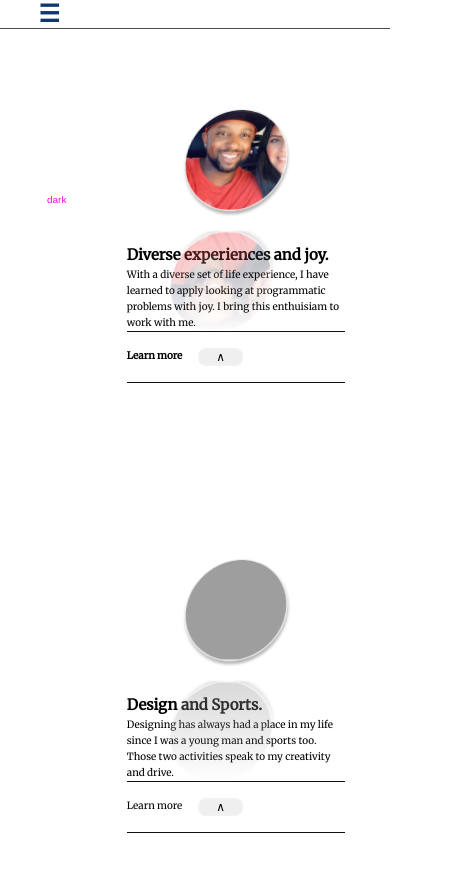
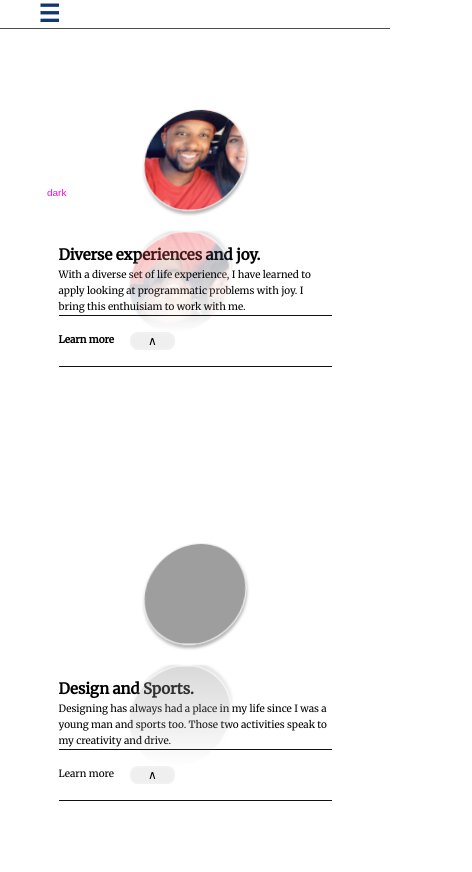
Before and after one commit to perspectivedev/perspectivedev.github.io, a plain HTML site: page about.html in a window 390 px wide. Shown: the whole page, 472 px wide, since content can reach past the window. Drawn offline with Linux system fonts and the light colour scheme; grey boxes are pictures that could not be loaded.

Commit message:
into-section adjustment

```diff
--- a/assets/css/about.css
+++ b/assets/css/about.css
@@ -146,7 +146,7 @@
         display: flex;
         justify-content: space-between;
         margin: 2rem;
-        padding: 5rem;
+        padding: 5rem 0;
         gap: 2rem;
         font-size: var(--f-sz);
     }
@@ -321,7 +321,7 @@
     }
 
     .intro-section {
-        width: 80%;
+        width: 100%;
     }
 
     .site-nav {
```
